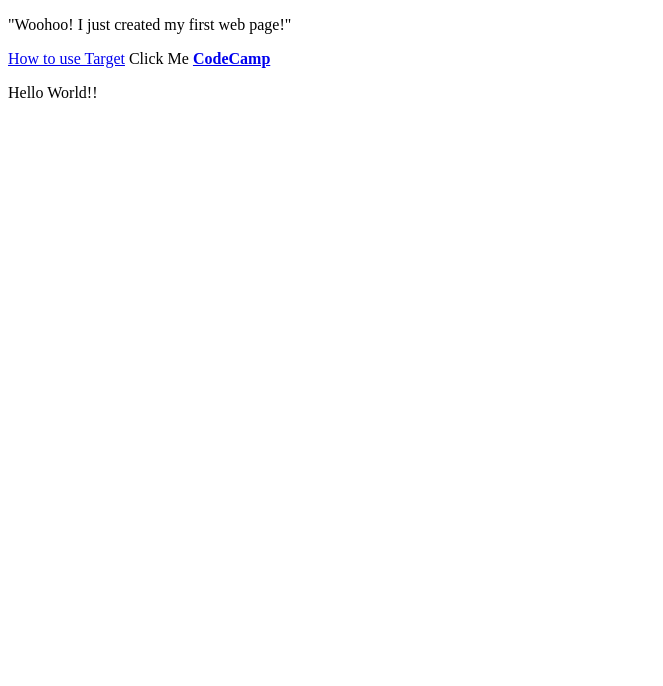
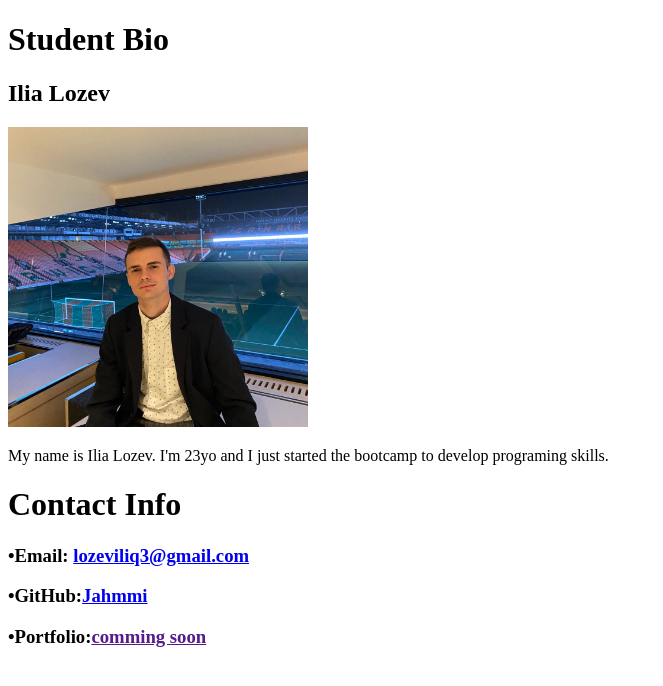
Before and after one commit to jahmmi/DemoDownload, a plain HTML site: page DemoFile.html in a window 1280 px wide. Shown: the whole page, without its empty margins (0-663 px from the left). Drawn offline with Linux system fonts and the light colour scheme.

Commit message:
porfolio

```diff
--- a/DemoFile.html
+++ b/DemoFile.html
@@ -1,16 +1,22 @@
 <!DOCTYPE html>
 <html lang="en">
 <head>
-    <meta charset="UTF-8">
-    <meta http-equiv="X-UA-Compatible" content="IE=edge">
-    <meta name="viewport" content="width=device-width, initial-scale=1.0">
-    <title>My First Web Page</title>
-</head>
+  <meta charset="UTF-8">
+  <meta http-equiv="X-UA-Compatible" content="IE=edge">
+  <meta name="viewport" content="width=device-width, initial-scale=1.0">
+
+  <title>Student Bio</title>
+  <h1>Student Bio</h1>
+  <h2>Ilia Lozev</h2>
+  <img src="profileimage.jpg" alt="Profile Image" width="300" height="300">
+  <p>My name is Ilia Lozev. I'm 23yo and I just started the bootcamp to develop programing skills.</p>
+
+
+  </head>
 <body>
-    <p>"Woohoo! I just created my first web page!"</p>
- <a target="_blank" href="https://www.freecodecamp.org/news/how-to-open-a-link-in-a-new-tab/">How to use Target</a>
- <a id="clickme">Click Me</a>
- <a style="font-weight:bold " href="https://www.freecodecamp.org/news/how-to-open-a-link-in-a-new-tab/" target="_blank">CodeCamp</a>
- <p>Hello World!!</p>
+  <h1>Contact Info</h1>
+        <h3>&#x2022;Email: <a href="mailto:lozeviliq3@gmail.com">lozeviliq3@gmail.com</a></h3>
+        <h3>&#x2022;GitHub:<a href="https://github.com/jahmmi">Jahmmi</a></h3>
+        <h3>&#x2022;Portfolio:<a href="">comming soon</a></h3>
 </body>
 </html>
```
Also changed, not shown: profileImage.jpg (added).
